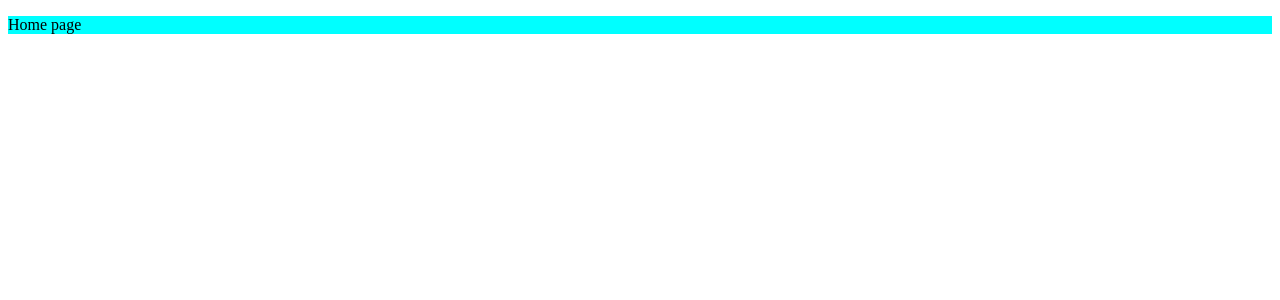
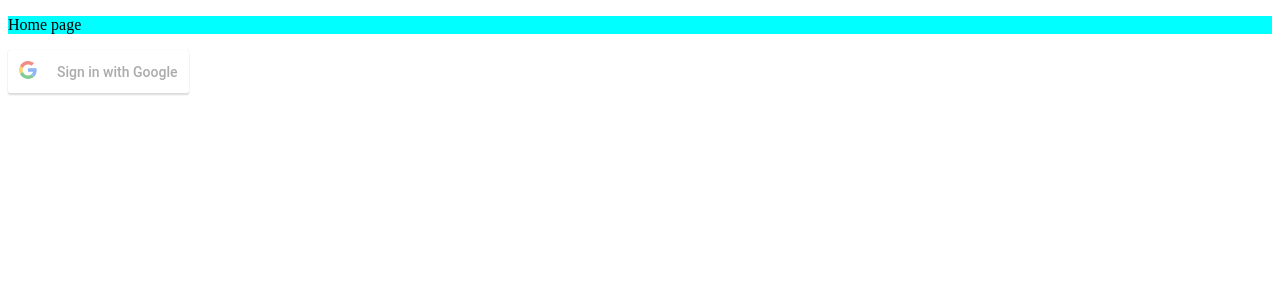
Before and after one commit to OPGG-HACKTHON/gameflix-frontend, a Next.js app: page / in a window 1280 px wide. Shown: the top 300 px of the page. Built offline with nearby package versions, Linux system fonts and the light colour scheme.

Commit message:
[#11] google login 추가

```diff
--- a/package.json
+++ b/package.json
@@ -30,7 +30,8 @@
     "axios": "^0.21.1",
     "next": "^11.0.1",
     "react": "^17.0.2",
-    "react-dom": "^17.0.2"
+    "react-dom": "^17.0.2",
+    "react-google-login": "^5.2.2"
   },
   "devDependencies": {
     "@babel/core": "^7.14.8",
--- a/pages/index.tsx
+++ b/pages/index.tsx
@@ -1,10 +1,19 @@
 import React from 'react';
 import styled from '@emotion/styled';
+import GoogleLogin, { GoogleLoginResponse, GoogleLoginResponseOffline } from 'react-google-login';
 
 function Home(): React.ReactNode {
+    const clientId = '5985250658-onoklf8u51h2vnv1t9fvfm12ta2k81l6.apps.googleusercontent.com';
+    const onSuccess = async (response: GoogleLoginResponse | GoogleLoginResponseOffline) => {
+        console.log(response);
+    };
+    const onFailure = (error: any) => {
+        console.log(error);
+    };
     return (
         <div>
             <Paragraph>Home page</Paragraph>
+            <GoogleLogin clientId={clientId} onSuccess={onSuccess} onFailure={onFailure} />
         </div>
     );
 }
```
Also changed, not shown: 1 other file (tests, documents, lock files or other folders).
